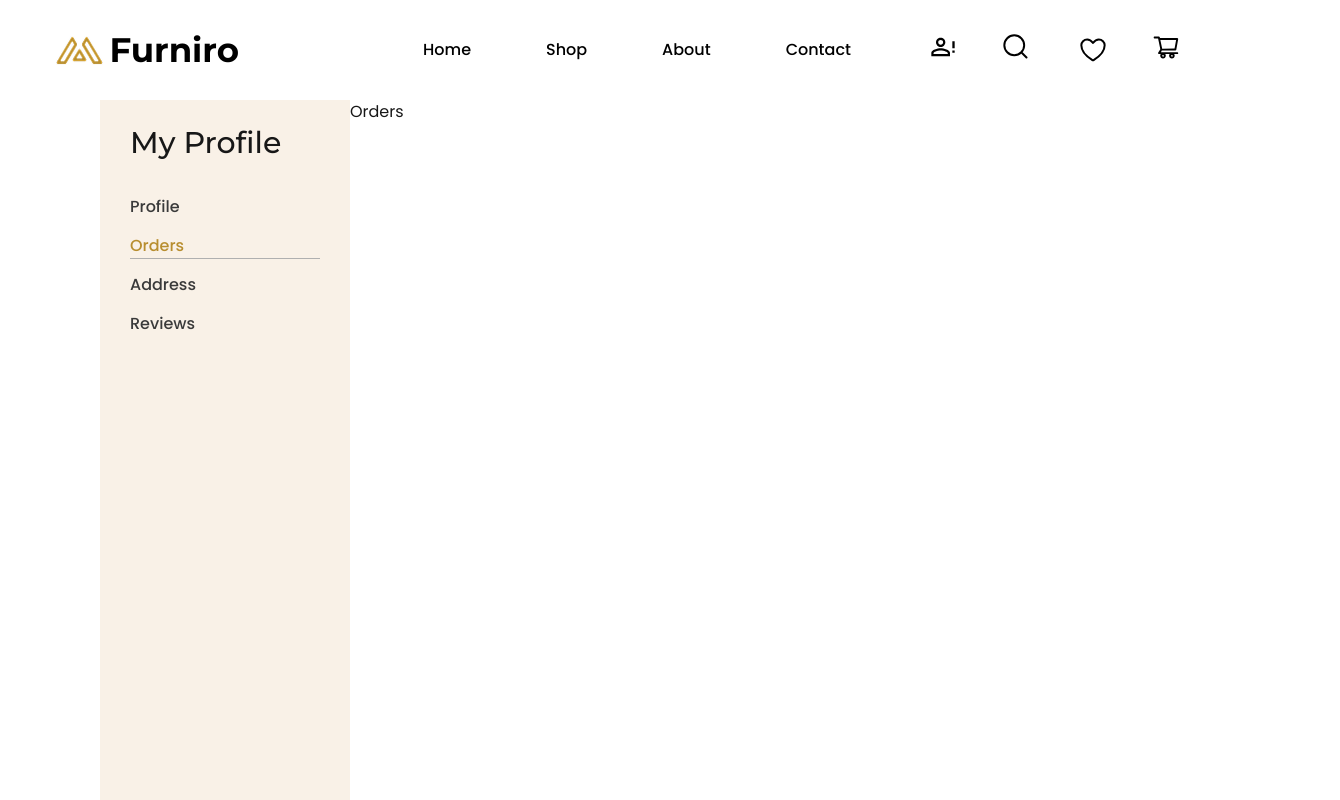
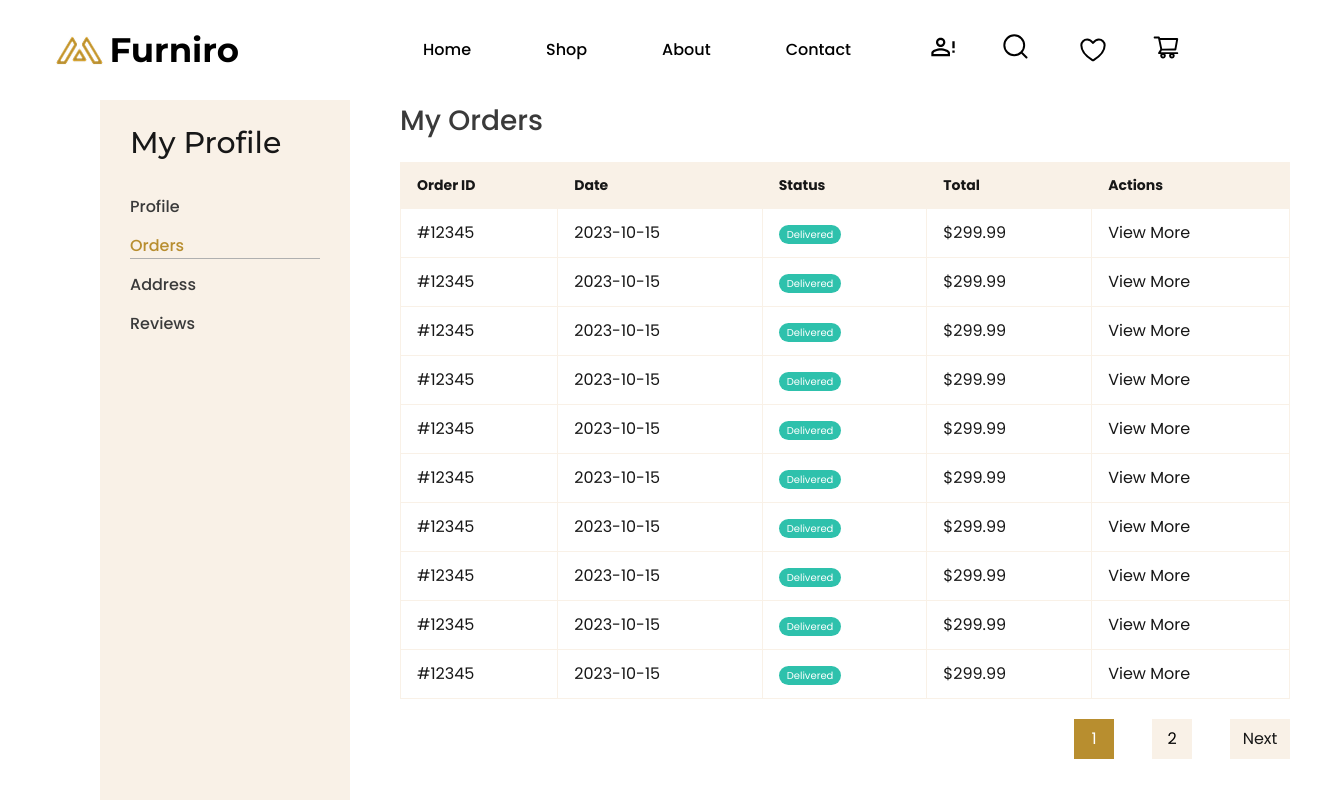
Before and after one commit to MdMuzahid07/furniro-client, a Next.js app: page /orders in a window 1280 px wide. Shown: the top 800 px of the page, 1340 px wide, since content can reach past the window. Built offline with nearby package versions, Linux system fonts and the light colour scheme.

Commit message:
orderList

```diff
--- a/src/app/(main)/(profile)/layout.tsx
+++ b/src/app/(main)/(profile)/layout.tsx
@@ -5,7 +5,7 @@ const layout = ({ children }: { children: ReactNode }) => {
   return (
     <div className="mx-auto flex min-h-[700px] max-w-[1440px] flex-col px-[20px] sm:px-[40px] md:flex-row md:px-[60px] lg:px-[70px] xl:px-[100px]">
       <ProfileNav />
-      <main className="w-full md:max-w-[1090px]">{children}</main>
+      <main className="w-full 2xl:max-w-[1090px]">{children}</main>
     </div>
   );
 };
--- a/src/app/(main)/(profile)/orders/page.tsx
+++ b/src/app/(main)/(profile)/orders/page.tsx
@@ -1,5 +1,11 @@
+import OrderList from "@/components/profile/orderList/OrderList";
+
 const MyOrders = () => {
-  return <div>Orders</div>;
+  return (
+    <>
+      <OrderList />
+    </>
+  );
 };
 
 export default MyOrders;
--- a/src/components/profile/ProfileNav.tsx
+++ b/src/components/profile/ProfileNav.tsx
@@ -26,7 +26,7 @@ const ProfileNav = () => {
   const pathname = usePathname();
 
   return (
-    <nav className="w-full bg-quaternary px-[20px] pt-[20px] md:max-w-[250px] md:px-[30px]">
+    <nav className="w-full bg-quaternary px-[20px] pt-[20px] md:max-w-[250px] md:min-w-[250px] md:px-[30px]">
       <h1 className="mb-[20px] font-montserrat text-[18px] font-medium sm:mb-[30px] sm:text-[30px]">
         My Profile
       </h1>
--- /dev/null
+++ b/src/components/profile/orderList/OrderList.tsx
@@ -0,0 +1,57 @@
+"use client";
+import PaginationBar from "@/components/shared/PaginationBar";
+import { useState } from "react";
+
+const OrderList = () => {
+  const [currentPage, setCurrentPage] = useState(1);
+  const totalPages = 10;
+
+  return (
+    <section className="w-full px-[10px] sm:px-[20px] lg:px-[50px]">
+      <h1 className="mt-[30px] text-[20px] font-medium text-info sm:text-[24px] md:mt-[0px] md:text-[28px]">
+        My Orders
+      </h1>
+
+      <div className="mt-[20px] w-full overflow-x-auto">
+        <table className="w-[890px] border-collapse">
+          <thead>
+            <tr className="bg-quaternary">
+              <th className="border border-quaternary px-4 py-3 text-left text-[14px]">Order ID</th>
+              <th className="border border-quaternary px-4 py-3 text-left text-[14px]">Date</th>
+              <th className="border border-quaternary px-4 py-3 text-left text-[14px]">Status</th>
+              <th className="border border-quaternary px-4 py-3 text-left text-[14px]">Total</th>
+              <th className="border border-quaternary px-4 py-3 text-left text-[14px]">Actions</th>
+            </tr>
+          </thead>
+          <tbody>
+            {[1, 2, 3, 4, 5, 6, 7, 8, 9, 0]?.map((index) => (
+              <tr key={index} className="hover:bg-septenary-light">
+                <td className="border border-quaternary px-4 py-3">#12345</td>
+                <td className="border border-quaternary px-4 py-3">2023-10-15</td>
+                <td className="border border-quaternary px-4 py-3">
+                  <span className="rounded-full bg-success px-2 py-0.5 text-[10px] text-background">
+                    Delivered
+                  </span>
+                </td>
+                <td className="border border-quaternary px-4 py-3">$299.99</td>
+                <td className="border border-quaternary px-4 py-3">
+                  <button className="">View More</button>
+                </td>
+              </tr>
+            ))}
+          </tbody>
+        </table>
+      </div>
+      <PaginationBar
+        currentPage={currentPage}
+        totalPages={totalPages}
+        onPageChange={setCurrentPage}
+        style="my-[20px] flex justify-end"
+        btnStyle="w-[40px] h-[40px]"
+        nextBtnStyle="h-[40px] w-[60px] bg-quaternary"
+      />
+    </section>
+  );
+};
+
+export default OrderList;
--- a/src/components/profile/profile/ProfileSettings.tsx
+++ b/src/components/profile/profile/ProfileSettings.tsx
@@ -3,7 +3,7 @@ import Image from "next/image";
 
 const ProfileSettings = () => {
   return (
-    <section className="max-h-[700px] w-full overflow-y-auto pb-[30px] transition-all md:pl-[30px]">
+    <section className="max-h-[700px] w-full overflow-y-auto pb-[30px] transition-all">
       <div className="relative h-[90px] w-full bg-quaternary sm:h-[120px] md:h-[150px]">
         <Image
           src="/images/LocationBar-bg-img.png"
@@ -78,6 +78,7 @@ const ProfileSettings = () => {
 
       <div className="mt-[40px] gap-[30px] border-t border-septenary-light px-[10px] pt-[20px] sm:flex sm:items-center sm:px-[20px] sm:pt-[40px] lg:px-[50px]">
         <h1 className="text-[16px] font-medium text-danger sm:text-[20px]">Delete My Account</h1>
+
         <button className="mt-[20px] flex h-[50px] w-full cursor-pointer items-center justify-center rounded-[10px] bg-quaternary text-[14px] font-bold text-dark uppercase transition-all hover:bg-danger hover:text-background active:text-[16px] active:tracking-wide sm:mt-[0px] sm:max-w-[150px] sm:rounded-full">
           Delete
         </button>
--- a/src/components/shared/PaginationBar.tsx
+++ b/src/components/shared/PaginationBar.tsx
@@ -6,6 +6,8 @@ interface PaginationProps {
   onPageChange: (page: number) => void;
   showNext?: boolean;
   style?: string;
+  btnStyle?: string;
+  nextBtnStyle?: string;
 }
 
 const PaginationBar = ({
@@ -14,6 +16,8 @@ const PaginationBar = ({
   onPageChange,
   showNext = true,
   style,
+  btnStyle,
+  nextBtnStyle,
 }: PaginationProps) => {
   // calculate which page numbers to show
   const getPageNumbers = () => {
@@ -34,7 +38,7 @@ const PaginationBar = ({
         <button
           key={page}
           onClick={() => onPageChange(page)}
-          className={`flex h-[40px] w-[40px] items-center justify-center rounded-[10px] text-base text-[20px] transition-colors sm:h-[50px] sm:w-[50px] md:h-[60px] md:w-[60px] ${page === currentPage ? "bg-primary text-background" : "bg-quaternary text-dark hover:bg-primary hover:text-background"} `}
+          className={`${btnStyle ? btnStyle : "flex h-[40px] w-[40px] items-center justify-center rounded-[10px] text-base text-[20px] transition-colors sm:h-[50px] sm:w-[50px] md:h-[60px] md:w-[60px]"} ${page === currentPage ? "bg-primary text-background" : "bg-quaternary text-dark hover:bg-primary hover:text-background"} `}
           aria-current={page === currentPage ? "page" : undefined}
         >
           {page}
@@ -44,7 +48,10 @@ const PaginationBar = ({
       {showNext && currentPage < totalPages && (
         <button
           onClick={() => onPageChange(currentPage + 1)}
-          className="flex h-[40px] w-[70px] items-center justify-center rounded-[10px] bg-quaternary text-[20px] font-light text-dark transition-colors hover:bg-quaternary sm:h-[50px] sm:w-[80px] md:h-[60px] md:w-[98px]"
+          className={
+            nextBtnStyle ||
+            "flex h-[40px] w-[70px] items-center justify-center rounded-[10px] bg-quaternary text-[20px] font-light text-dark transition-colors hover:bg-quaternary sm:h-[50px] sm:w-[80px] md:h-[60px] md:w-[98px]"
+          }
         >
           Next
         </button>
```
